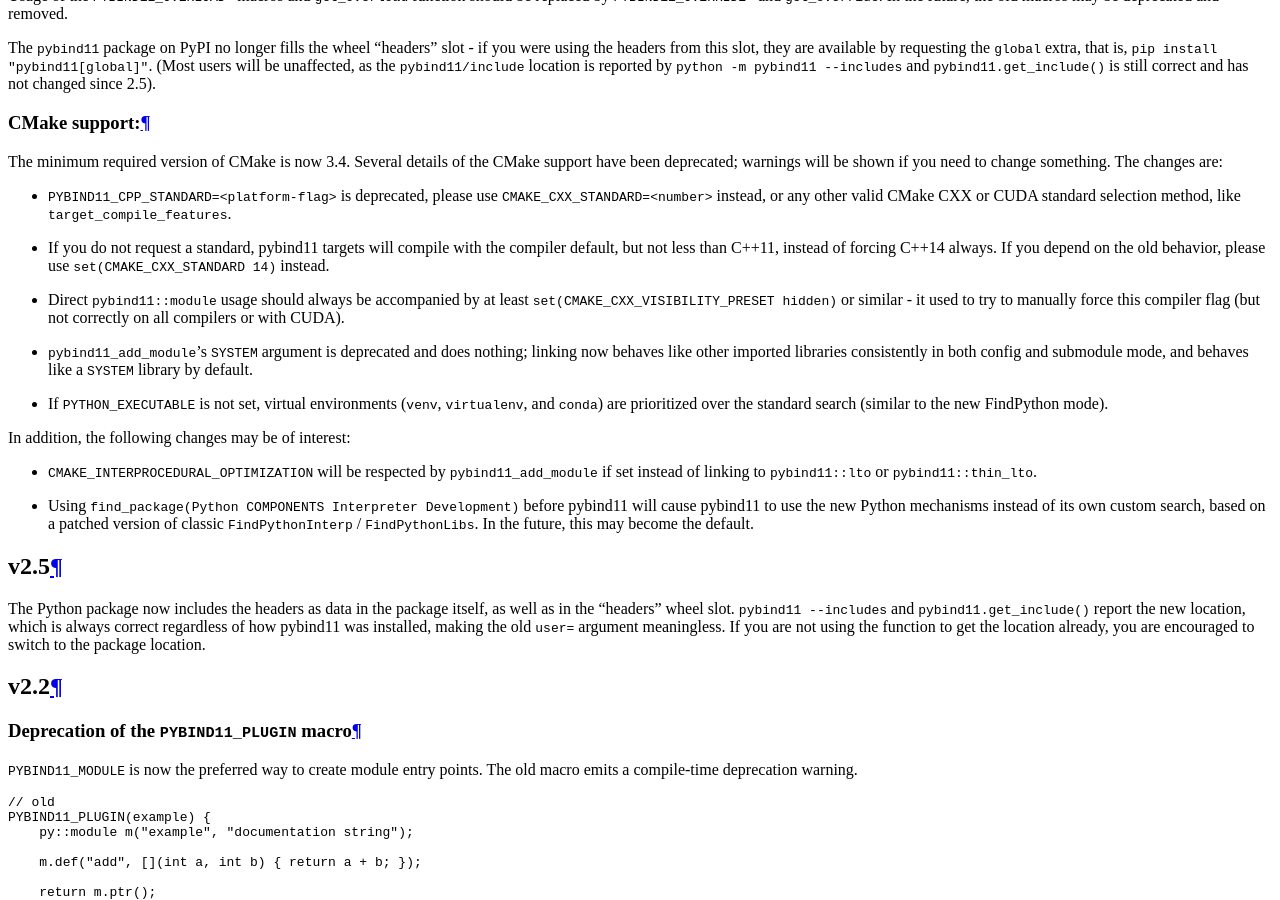
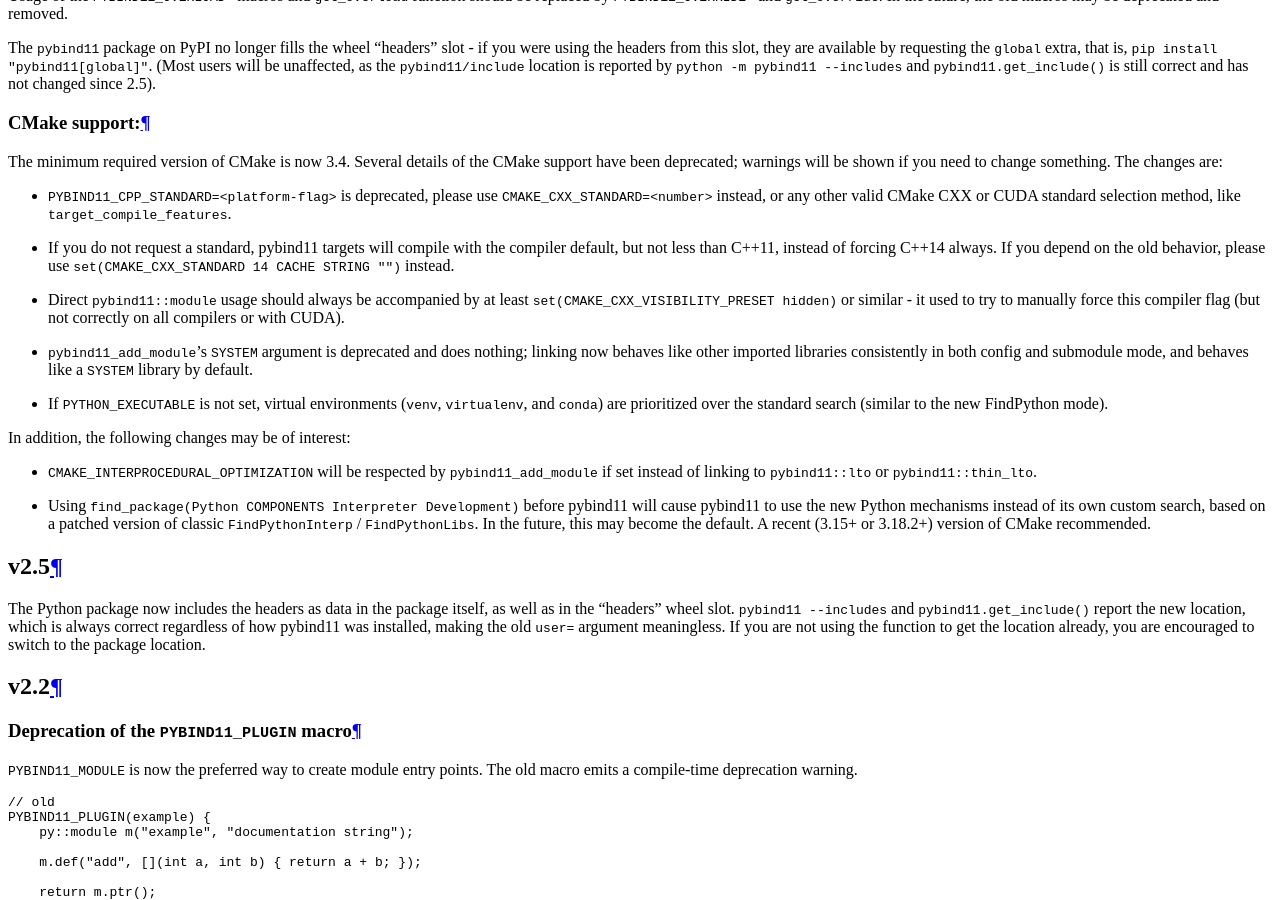
Before and after one commit to pybind/pybind11, a Sphinx documentation site: the page built from docs/upgrade.rst, in a window 1280 px wide and 900 px high, scrolled down 1470 px. Built offline with Sphinx 7.4.7 and the Read the Docs theme 2.0.0, drawn with Linux system fonts in a browser that asks for light colours.

Commit message:
docs: minor cleanup

```diff
--- a/docs/compiling.rst
+++ b/docs/compiling.rst
@@ -271,10 +271,9 @@
 
 .. code-block:: cmake
 
-    set(CMAKE_CXX_STANDARD 14)  # or 11, 14, 17, 20
+    set(CMAKE_CXX_STANDARD 14 CACHE STRING "C++ version selection")  # or 11, 14, 17, 20
     set(CMAKE_CXX_STANDARD_REQUIRED ON)  # optional, ensure standard is supported
     set(CMAKE_CXX_EXTENSIONS OFF)  # optional, keep compiler extensionsn off
-
 
 The variables can also be set when calling CMake from the command line using
 the ``-D<variable>=<value>`` flag. You can also manually set ``CXX_STANDARD``
--- a/docs/upgrade.rst
+++ b/docs/upgrade.rst
@@ -62,7 +63,7 @@
 
 * If you do not request a standard, pybind11 targets will compile with the
   compiler default, but not less than C++11, instead of forcing C++14 always.
-  If you depend on the old behavior, please use ``set(CMAKE_CXX_STANDARD 14)``
+  If you depend on the old behavior, please use ``set(CMAKE_CXX_STANDARD 14 CACHE STRING "")``
   instead.
 
 * Direct ``pybind11::module`` usage should always be accompanied by at least
@@ -88,7 +89,8 @@
 * Using ``find_package(Python COMPONENTS Interpreter Development)`` before
   pybind11 will cause pybind11 to use the new Python mechanisms instead of its
   own custom search, based on a patched version of classic ``FindPythonInterp``
-  / ``FindPythonLibs``. In the future, this may become the default.
+  / ``FindPythonLibs``. In the future, this may become the default. A recent
+  (3.15+ or 3.18.2+) version of CMake recommended.
 
 
 
```
Also changed, not shown: other parts of docs/upgrade.rst (+2 -1 lines), docs/changelog.rst (+10 -10 lines).
